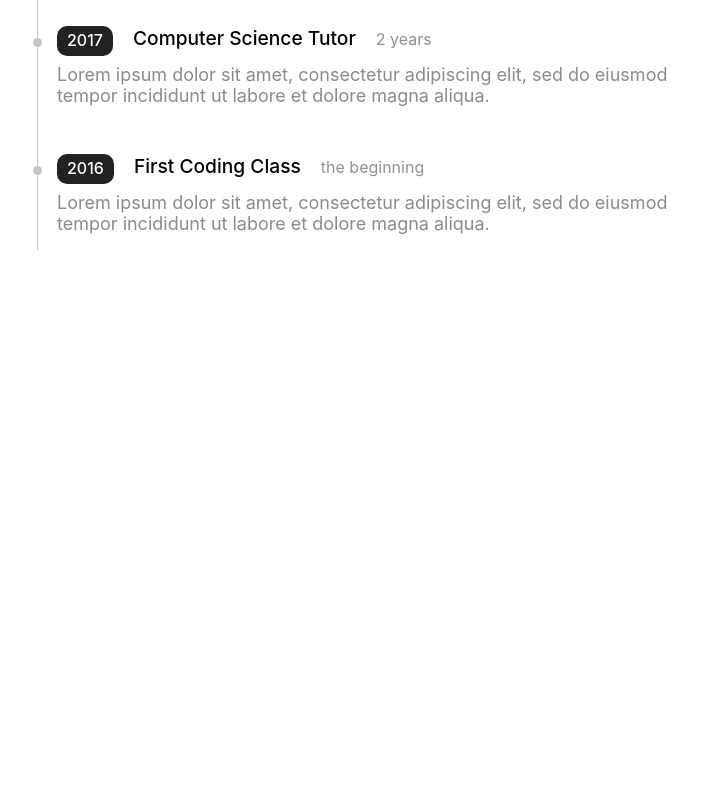
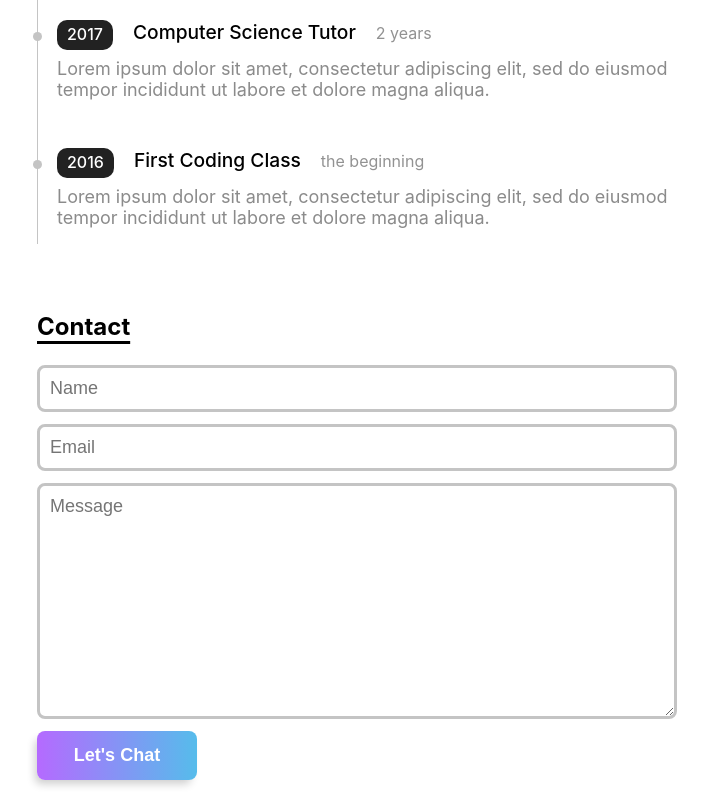
Before and after one commit to npinzon1994/portfolio, a React (Create React App) app: page / in a window 1280 px wide. Shown: the part 1058-1858 px from the top of the page, without its empty margins (283-991 px from the left). Before the commit the page ends 1356 px from the top, so only its background shows below. Built offline with nearby package versions, Linux system fonts and the light colour scheme.

Commit message:
set up contact form and its styles.

```diff
--- a/package.json
+++ b/package.json
@@ -3,11 +3,13 @@
   "version": "0.1.0",
   "private": true,
   "dependencies": {
+    "@emailjs/browser": "^3.10.0",
     "@testing-library/jest-dom": "^5.16.5",
     "@testing-library/react": "^13.4.0",
     "@testing-library/user-event": "^13.5.0",
     "react": "^18.2.0",
     "react-dom": "^18.2.0",
+    "react-hook-form": "^7.42.1",
     "react-scripts": "5.0.1",
     "web-vitals": "^2.1.4"
   },
--- a/src/App.js
+++ b/src/App.js
@@ -11,6 +11,7 @@ const App = () => {
       <Intro />
       <Portfolio />
       <Timeline />
+      <Contact />
     </Fragment>
   );
 };
--- a/src/components/Contact.js
+++ b/src/components/Contact.js
@@ -1,7 +1,39 @@
-import React from 'react';
+import React, { useRef } from "react";
+import classes from './Contact.module.css';
+import emailjs from "@emailjs/browser";
+import Title from "./UI/Title";
 
-const Contact = props => {
+const Contact = (props) => {
+  const form = useRef();
 
-}
+  const submitForm = async (event) => {
+    event.preventDefault();
+
+    try {
+      const result = await emailjs.sendForm(
+        "service_nuurigj",
+        "template_gpqj79d",
+        form.current,
+        "JioaKW-iFHKYcmt6F"
+      );
+      console.log(result.text);
+    } catch (error) {
+      console.log(error.text);
+    }
+    event.target.reset();
+  };
+
+  return (
+    <div className={classes.container}>
+      <Title title="Contact" />
+      <form onSubmit={submitForm} ref={form} className={classes.form}>
+        <input type="text" placeholder="Name" name="name" />
+        <input type="email" placeholder="Email" name="email" />
+        <textarea placeholder="Message" name="message" rows="10"/>
+        <button type="submit">Let's Chat</button>
+      </form>
+    </div>
+  );
+};
 
 export default Contact;
--- a/src/components/Contact.module.css
+++ b/src/components/Contact.module.css
@@ -0,0 +1,41 @@
+.container {
+    width: 100%;
+    max-width: 40rem;
+    margin: 0 auto 20px auto;
+}
+
+.form {
+    display: flex;
+    flex-direction: column;
+}
+
+.form input {
+    padding: 10px;
+    border-radius: 8px;
+    margin-bottom: 12px;
+    border: 3px solid #c4c4c4;
+    font-size: large;
+}
+
+.form textarea {
+    padding: 10px;
+    border-radius: 8px;
+    margin-bottom: 12px;
+    border: 3px solid #c4c4c4;
+    font-size: large;
+    font-family: Arial, Helvetica, sans-serif;
+}
+
+.form button {
+    padding: 14px;
+    border-radius: 8px;
+    width: 100%;
+    max-width: 10rem;
+    font-size: large;
+    font-weight: 600;
+    border: none;
+    background: linear-gradient(to right, #b56aff, #56bceb);
+    color: #fff;
+    box-shadow: -4px 6px 8px -2px #cecece;
+    cursor: pointer;
+}
--- a/src/components/Timeline/Timeline.js
+++ b/src/components/Timeline/Timeline.js
@@ -2,6 +2,7 @@ import React from "react";
 import timelineItems from "./timeline-items";
 import classes from "./Timeline.module.css";
 import TimelineItem from "./TimelineItem";
+import Title from "../UI/Title";
 
 const items = timelineItems.map((item) => (
   <TimelineItem
@@ -15,7 +16,7 @@ const items = timelineItems.map((item) => (
 const Timeline = (props) => {
   return (
     <div className={classes.container}>
-      <h2>Timeline</h2>
+      <Title title='Timeline'/>
       <ul className={classes.timeline}>{items}</ul>
     </div>
   );
--- a/src/components/Timeline/Timeline.module.css
+++ b/src/components/Timeline/Timeline.module.css
@@ -6,20 +6,13 @@
   flex-direction: column;
 }
 
-.container h2 {
-    text-decoration: underline;
-    text-underline-offset: 6px;
-    text-decoration-thickness: 3px;
-}
-
 .timeline {
   padding-left: 20px;
   list-style: none;
   position: relative;
   width: 100%;
   list-style-position: inside;
-    margin-top: 10px;
-
+  margin-top: 0;
 }
 
 .timeline:before {
--- a/src/components/Timeline/TimelineItem.js
+++ b/src/components/Timeline/TimelineItem.js
@@ -4,9 +4,9 @@ import classes from './TimelineItem.module.css';
 const TimelineItem = props => {
     return <li className={classes['list-item']}>
         <div className={classes['info-container']}>
-            <span className={classes['year']}>{props.year}</span>
+            <span className={classes.year}>{props.year}</span>
             <span className={classes.title}>{props.title}</span>
-            <span className={classes['duration']}>{props.duration}</span>
+            <span className={classes.duration}>{props.duration}</span>
         </div>
         <div>
             <span className={classes.description}>{props.description}</span>
--- /dev/null
+++ b/src/components/UI/Title.js
@@ -0,0 +1,10 @@
+import React from 'react'
+import classes from './Title.module.css';
+
+const Title = (props) => {
+  return (
+    <h2 className={classes.title}>{props.title}</h2>
+  )
+}
+
+export default Title
--- /dev/null
+++ b/src/components/UI/Title.module.css
@@ -0,0 +1,6 @@
+.title {
+    text-decoration: underline;
+    text-underline-offset: 6px;
+    text-decoration-thickness: 3px;
+    margin-bottom: 24px;
+}
```
Also changed, not shown: 1 other file (tests, documents, lock files or other folders). Lines whose indentation alone changed are shown as unchanged.
